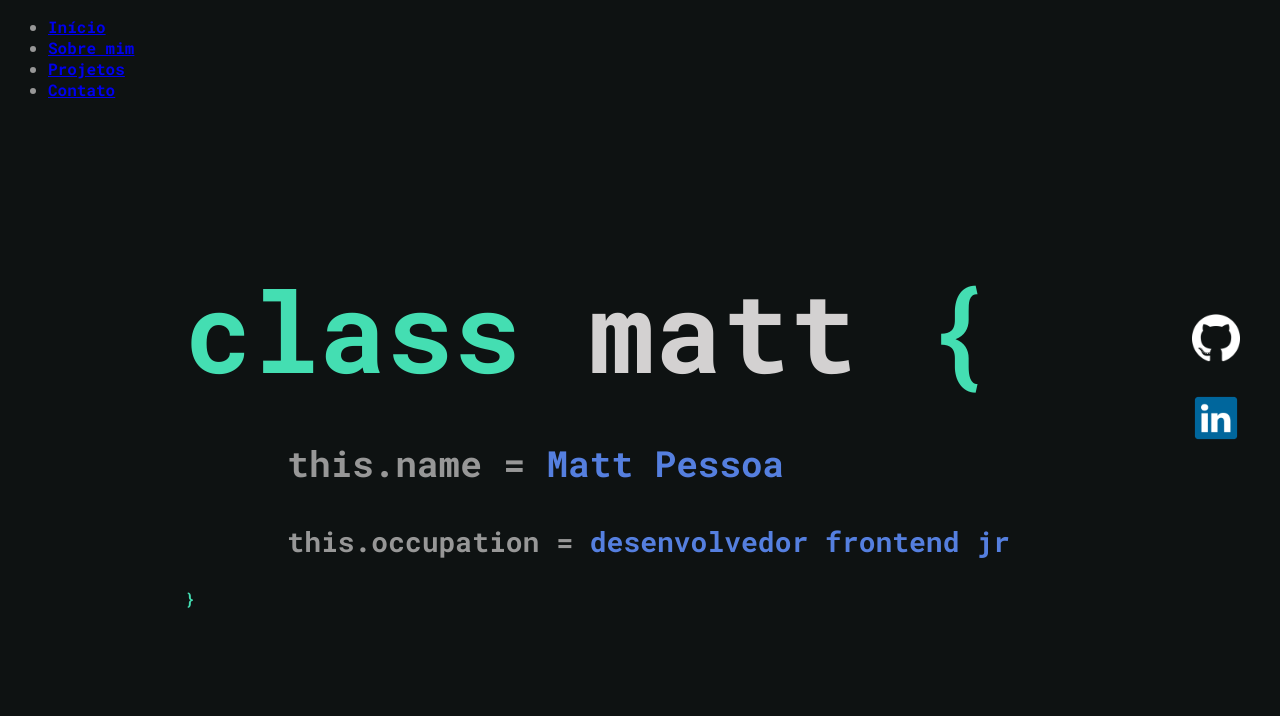
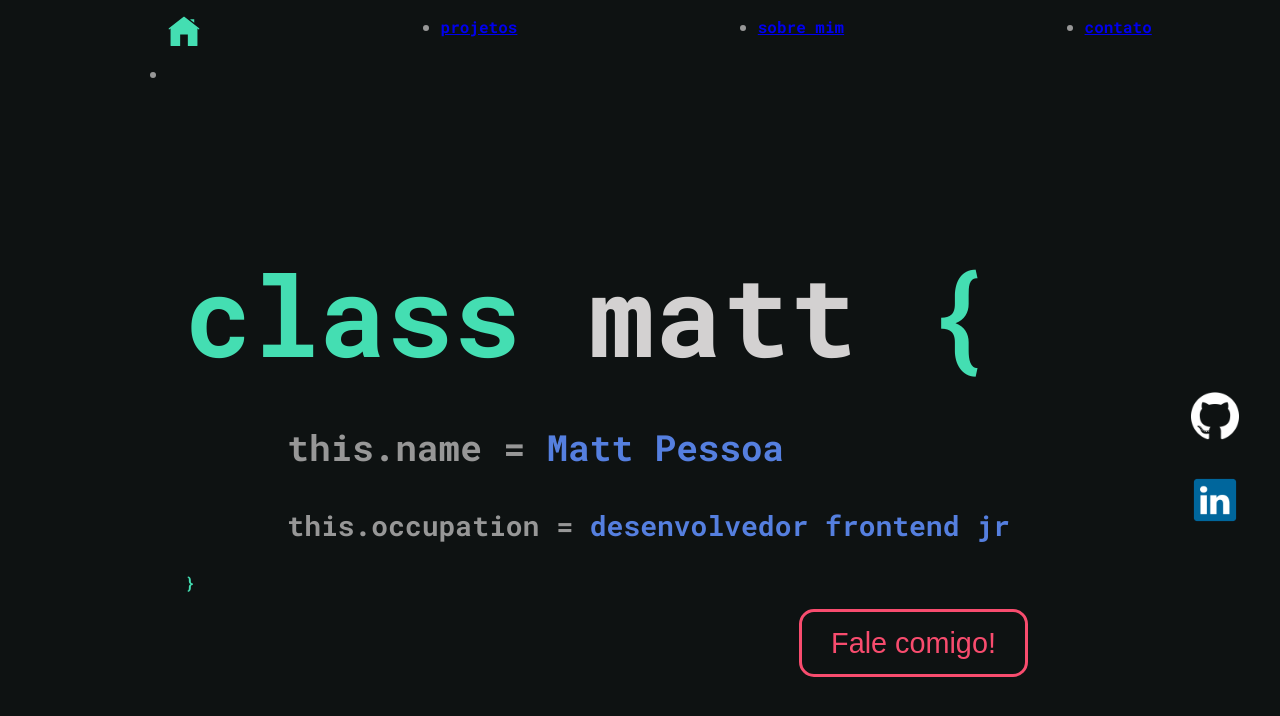
Before and after one commit to matt-pessoa/matt-pessoa.github.io, a React (Create React App) app: page / in a window 1280 px wide. Shown: the top 716 px of the page. Built offline with nearby package versions, Linux system fonts and the light colour scheme.

Commit message:
Adiciona botao fale comigo

```diff
--- a/src/components/Header.js
+++ b/src/components/Header.js
@@ -1,5 +1,8 @@
 import React from "react";
 import { Link } from "react-router-dom";
+import "./css/Header.css";
+import homeIconClicked from "../images/home-icon-clicked.svg";
+// import homeIconUnclicked from "../images/home-icon-uncliked.svg";
 
 class Header extends React.Component {
 	render() {
@@ -8,16 +11,18 @@ class Header extends React.Component {
 				<nav>
 					<ul>
 						<li>
-							<Link to="/">Início</Link>
+							<Link to="/">
+								<img className="home-icon" src={homeIconClicked} alt="home" />
+							</Link>
 						</li>
 						<li>
-							<Link to="/about">Sobre mim</Link>
+							<Link to="/work">projetos</Link>
 						</li>
 						<li>
-							<Link to="/work">Projetos</Link>
+							<Link to="/about">sobre mim</Link>
 						</li>
 						<li>
-							<Link to="/contact">Contato</Link>
+							<Link to="/contact">contato</Link>
 						</li>
 					</ul>
 				</nav>
--- /dev/null
+++ b/src/components/Home/ContactButton.js
@@ -0,0 +1,19 @@
+import React from "react";
+import { useHistory } from "react-router";
+import "../css/ContactButton.css";
+
+function ContactButton() {
+	const history = useHistory();
+
+	const handleSubmit = () => {
+		history.push("/contact");
+	};
+
+	return (
+		<form onSubmit={() => handleSubmit()}>
+			<button className="contact-btn button-fill-left">Fale comigo!</button>
+		</form>
+	);
+}
+
+export default ContactButton;
--- a/src/components/Home/Landing.js
+++ b/src/components/Home/Landing.js
@@ -1,24 +1,12 @@
 import React from "react";
+import ContactButton from "./ContactButton";
+import LandingText from "./LandingText";
 
 function Landing() {
 	return (
 		<div className="landing">
-			<h1 className="heading">
-				<span className="green-text">class</span> matt{" "}
-				<span className="green-text">{`{`}</span>
-			</h1>
-			<div className="content">
-				<p className="name">
-					this.name = <span className="blue-text">Matt Pessoa</span>
-				</p>
-				<p className="occupation">
-					this.occupation ={" "}
-					<span className="blue-text">desenvolvedor frontend jr</span>
-				</p>
-			</div>
-			<p>
-				<span className="green-text">{`}`}</span>
-			</p>
+			<LandingText />
+			<ContactButton />
 		</div>
 	);
 }
--- /dev/null
+++ b/src/components/Home/LandingText.js
@@ -0,0 +1,26 @@
+import React from "react";
+
+function LandingText() {
+	return (
+		<div>
+			<h1 className="heading">
+				<span className="green-text">class</span> matt{" "}
+				<span className="green-text">{`{`}</span>
+			</h1>
+			<div className="content">
+				<p className="name">
+					this.name = <span className="blue-text">Matt Pessoa</span>
+				</p>
+				<p className="occupation">
+					this.occupation ={" "}
+					<span className="blue-text">desenvolvedor frontend jr</span>
+				</p>
+			</div>
+			<p>
+				<span className="green-text">{`}`}</span>
+			</p>
+		</div>
+	);
+}
+
+export default LandingText;
--- a/src/components/Social.js
+++ b/src/components/Social.js
@@ -6,8 +6,16 @@ import linkedin from "../images/linkedin-icon.png";
 function Social() {
 	return (
 		<section className="social">
-			<img src={gitHub} alt="" />
-			<img src={linkedin} alt="" />
+			<a href="https://github.com/matt-pessoa" target="_blank" rel="noreferrer">
+				<img src={gitHub} alt="" />
+			</a>
+			<a
+				href="https://www.linkedin.com/in/matt-pessoa/"
+				target="_blank"
+				rel="noreferrer"
+			>
+				<img src={linkedin} alt="" />
+			</a>
 		</section>
 	);
 }
--- /dev/null
+++ b/src/components/css/ContactButton.css
@@ -0,0 +1,23 @@
+.contact-btn {
+  color: #F84C6E;
+  border: #F84C6E solid 3px;
+  border-radius: 15px;
+  background-color: transparent;
+  font-size: 1.8em;
+  padding: 0.5em 1em;
+  margin-left: 60%;
+}
+
+.contact-btn:hover {
+  cursor: pointer;
+}
+
+.button-fill-left {
+  box-shadow: inset 0px 0px 0px #F84C6E;
+  transition: all 0.5s;
+  }
+
+.button-fill-left:hover {
+  color: #0E1212;
+  box-shadow: inset 7.7em 0px 0px #F84C6E;
+}
--- /dev/null
+++ b/src/components/css/Header.css
@@ -0,0 +1,8 @@
+ul {
+  display: flex;
+  justify-content: space-around;
+}
+
+.home-icon {
+  width: 2em;
+}
--- a/src/components/css/Social.css
+++ b/src/components/css/Social.css
@@ -2,6 +2,7 @@
   display: flex;
   flex-direction: column;
   justify-content: center;
+  align-items: center;
   /* border: 2px blue solid; */
   margin-right: 5%;
 }
--- a/src/pages/css/Home.css
+++ b/src/pages/css/Home.css
@@ -11,6 +11,7 @@ main {
 
 aside {
   position: fixed;
+  margin-top: 10%;
   margin-left: 90%;
 }
 
```
Also changed, not shown: src/images/home-icon-clicked.svg (added), src/images/home-icon-unclicked.svg (added).
